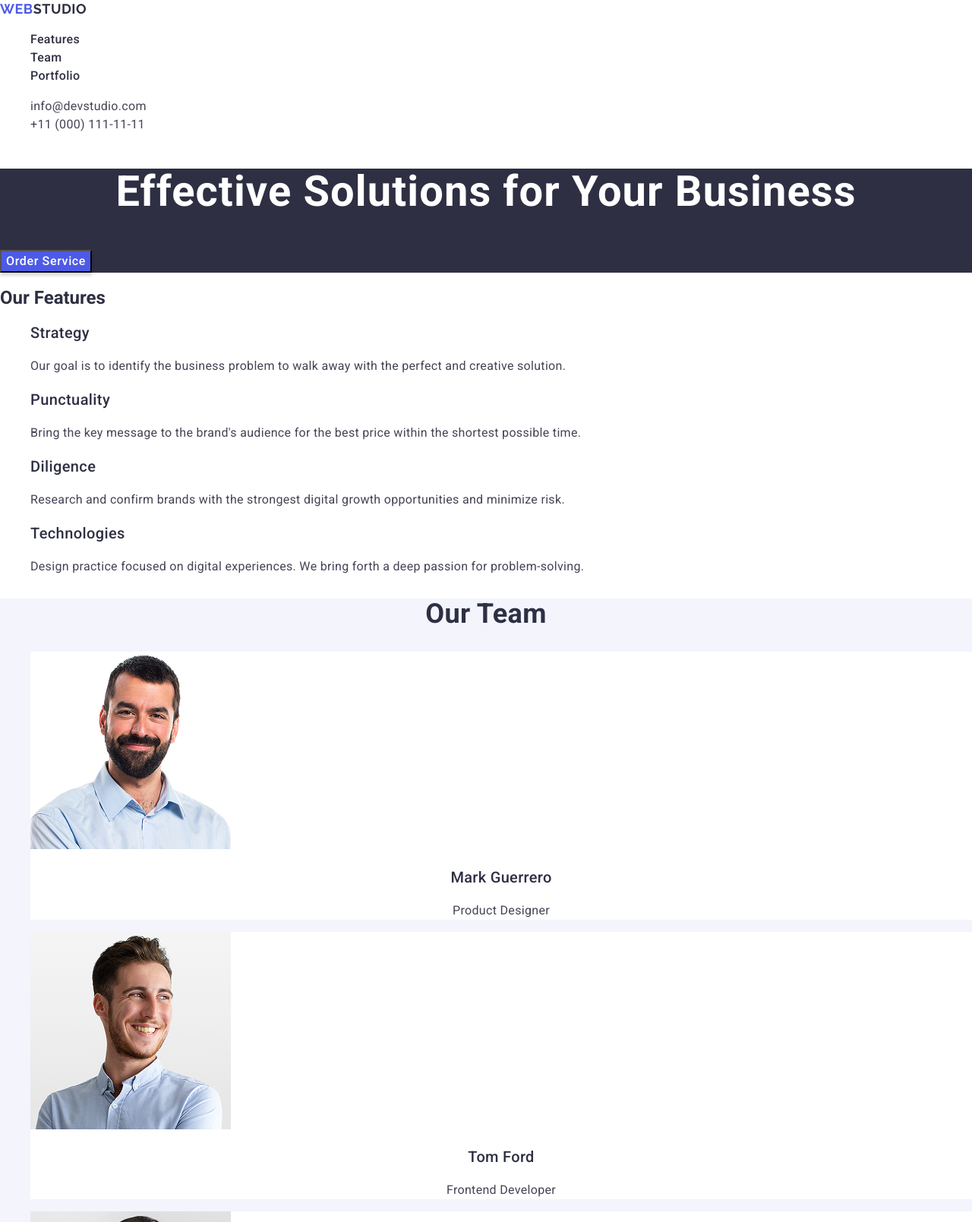
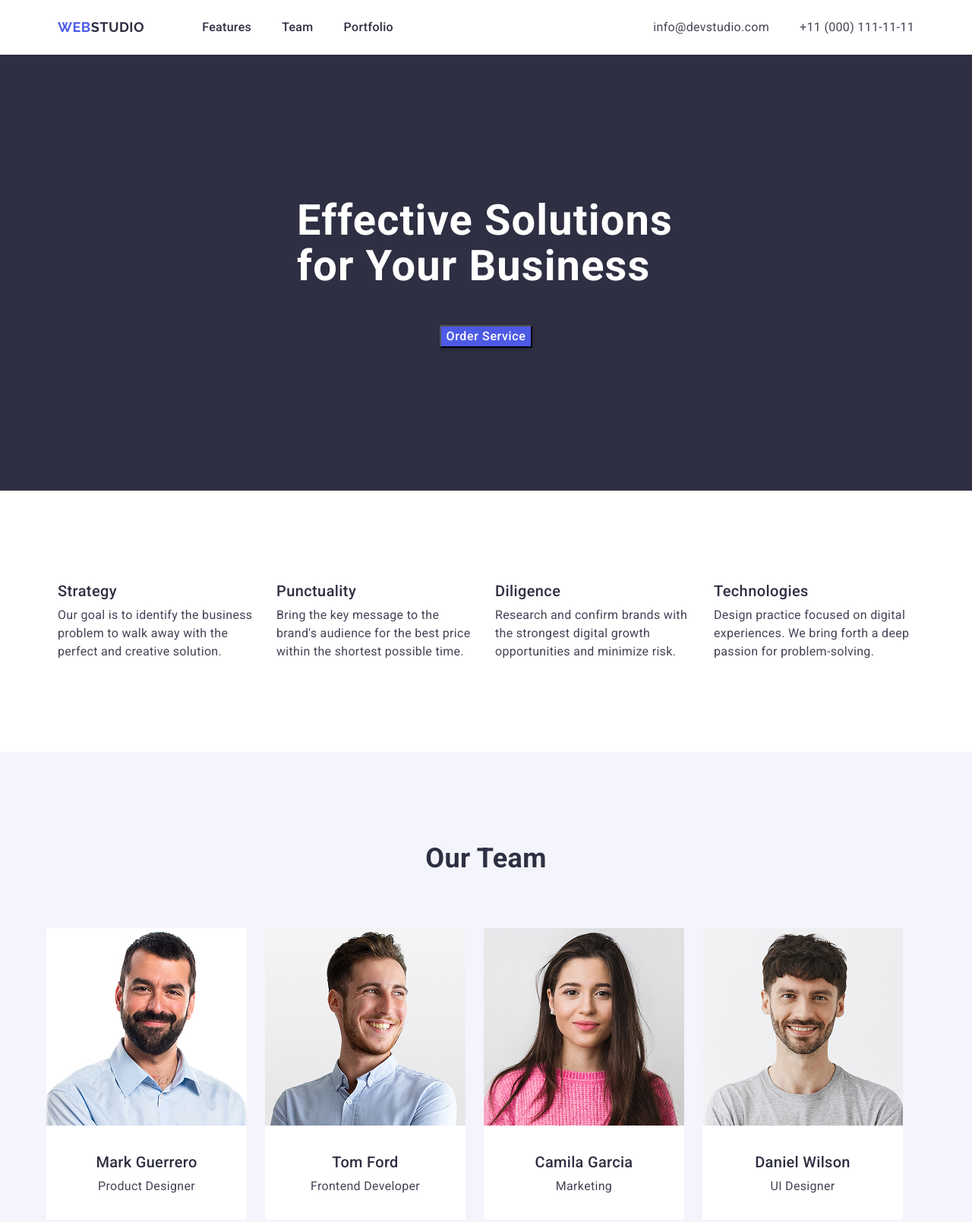
Before and after one commit to DeAuer/goit-markup-hw-03, a plain HTML site: page index.html in a window 1280 px wide. Shown: the top 1609 px of the page at 76% size. Drawn offline with nearby package versions, Linux system fonts and the light colour scheme.

Commit message:
first commit for 3rd hw

```diff
--- a/css/common.css
+++ b/css/common.css
@@ -1,13 +1,49 @@
-body {
-  font-family: 'Roboto', sans-serif;
-  color: #2e2f42;
-  background-color: #fff;
+h1,
+h2,
+h3,
+h4,
+h5,
+h6,
+p {
+  margin-top: 0;
+  margin-bottom: 0;
 }
 
 a {
   text-decoration: none;
 }
 
-ul {
+ul,
+ol {
   list-style: none;
+  margin-top: 0;
+  margin-bottom: 0;
+  padding-left: 0;
 }
+
+body {
+  font-family: 'Roboto', sans-serif;
+  color: #2e2f42;
+  background-color: #fff;
+  max-width: 1440px;
+  margin: 0 auto;
+}
+
+.sr-only {
+  position: absolute;
+  white-space: nowrap;
+  width: 1px;
+  height: 1px;
+  overflow: hidden;
+  border: 0;
+  padding: 0;
+  clip: rect(0 0 0 0);
+  clip-path: inset(100%);
+  margin: -1px;
+}
+
+.container {
+  width: 1158px;
+  max-width: 1158px;
+  margin: 0 auto;
+}
--- a/css/features.css
+++ b/css/features.css
@@ -14,4 +14,20 @@
   line-height: 1.2;
   letter-spacing: 0.02em;
   color: #2e2f42;
+  margin-bottom: 8px;
 }
+
+.features-container {
+  margin: auto;
+  padding: 120px 0;
+}
+
+.features-container ul {
+  display: flex;
+  padding: 0 15px;
+  gap: 24px;
+}
+
+.card {
+  width: calc((100% - 72px)/4);
+}
--- a/css/footer.css
+++ b/css/footer.css
@@ -1,6 +1,8 @@
 .footer {
   background-color: #2e2f42;
+  padding: 100px 0;
 }
+
 
 .footer p {
   font-family: 'Roboto', sans-serif;
@@ -8,6 +10,8 @@
   line-height: 1.5;
   letter-spacing: 0.02em;
   color: #f4f4fd;
+  width: 264px;
+  margin-top: 16px;
 }
 
 .logo-footer {
--- a/css/header.css
+++ b/css/header.css
@@ -1,5 +1,14 @@
 .header {
   font-family: 'Roboto', sans-serif;
+}
+
+.header-container {
+  display: flex;
+  /*  justify-content: center; */
+  align-items: center;
+  padding: 0 15px;
+  margin-left: auto;
+  margin-right: auto;
 }
 
 .logo-header {
@@ -9,6 +18,8 @@
   line-height: 1.33;
   letter-spacing: 0.03em;
   color: #2e2f42;
+  margin-right: 76px;
+  padding: 24px 0;
 }
 
 .logo-web-h {
@@ -21,6 +32,7 @@
   line-height: 1.5;
   letter-spacing: 0.02em;
   color: #2e2f42;
+  padding: 24px 0;
 }
 
 .nav-a:hover,
@@ -28,15 +40,26 @@
   color: #404bbf;
 }
 
+.address {
+  margin-left: auto;
+}
+
+.address ul,
+.navigation ul {
+  display: flex;
+  gap: 40px;
+}
+
 .address a:hover,
 .address a:focus {
   color: #404bbf;
 }
 
-.address a{
+.address a {
   color: #434455;
   font-style: normal;
   font-size: 16px;
   line-height: 1.5;
   letter-spacing: 0.02em;
+  padding: 24px 0;
 }
--- a/css/hero.css
+++ b/css/hero.css
@@ -2,6 +2,16 @@
   font-family: 'Roboto', sans-serif;
   color: #fff;
   background-color: #2e2f42;
+}
+
+.hero-container {
+  display: flex;
+  flex-direction: column;
+  align-items: center;
+  gap: 48px;
+  padding-top: 188px;
+  padding-bottom: 188px;
+  margin: auto;
 }
 
 .hero h1 {
@@ -9,10 +19,11 @@
   font-size: 56px;
   line-height: 1.07143;
   letter-spacing: 0.02em;
-  text-align: center;
+  max-width: 498px;
 }
 
 .button {
+  display: flex;
   color: #fff;
   font-weight: 500;
   font-size: 16px;
--- a/css/portfolio.css
+++ b/css/portfolio.css
@@ -1,6 +1,37 @@
 .portfolio {
   font-family: 'Roboto', sans-serif;
-    letter-spacing: 0.02em;
+  letter-spacing: 0.02em;
+  display: flex;
+  align-items: center;
+  justify-content: flex-start;
+  flex-direction: column;
+  gap: 10px;
+  padding: 120px 0;
+}
+
+.portfolio-container ul {
+  display: flex;
+  flex-wrap: wrap;
+  width: calc((100%-72px) / 4);
+  column-gap: 24px;
+  row-gap: 48px;
+}
+
+.portfolio-container {
+  display: flex;
+  align-items: center;
+  flex-direction: column;
+  gap: 72px;
+}
+
+.port-desc {
+  display: flex;
+  flex-direction: column;
+  border-bottom: 1px solid #e7e9fc;
+  border-left: 1px solid #e7e9fc;
+  border-right: 1px solid #e7e9fc;
+  gap: 8px;
+  padding: 32px 16px;
 }
 
 .portfolio h2 {
--- a/css/team.css
+++ b/css/team.css
@@ -3,10 +3,21 @@
   font-family: 'Roboto', sans-serif;
   letter-spacing: 0.02em;
   color: #2e2f42;
+  padding: 120px 0;
 }
 
-.team li {
-  background-color: #fff;
+.team ul {
+  display: flex;
+  width: calc((100%-72px) / 4);
+  gap: 24px;
+  border-radius: 0 0 4px 4px;
+}
+
+.name-card {
+  display: flex;
+  flex-direction: column;
+  gap: 8px;
+  padding: 32px 16px;
 }
 
 .team h2 {
@@ -14,6 +25,11 @@
   font-size: 36px;
   text-align: center;
   line-height: 1.11111;
+  margin-bottom: 72px;
+}
+
+.team li {
+  background-color: #fff;
 }
 
 .team h3 {
--- a/index.html
+++ b/index.html
@@ -21,10 +21,11 @@
   </head>
   <body>
     <header id="header" class="header">
+      <div class="container header-container">
         <a href="./index.html" class="logo-header"
           ><span class="logo-web-h">WEB</span>STUDIO
         </a>
-      <nav>
+        <nav class="navigation">
           <ul>
             <li><a href="#features" class="nav-a">Features</a></li>
             <li><a href="#team" class="nav-a">Team</a></li>
@@ -37,37 +38,41 @@
             <li><a href="tel:+110001111111">+11 (000) 111-11-11</a></li>
           </ul>
         </address>
+      </div>
     </header>
     <main>
       <section id="hero" class="hero">
+        <div class="container hero-container">
           <h1>Effective Solutions for Your Business</h1>
           <button type="button" class="button">Order Service</button>
+        </div>
       </section>
       <section id="features" class="features">
-        <h2>Our Features</h2>
+        <div class="container features-container">
+          <h2 class="sr-only">Our Features</h2>
           <ul>
-          <li>
+            <li class="card">
               <h3>Strategy</h3>
               <p>
                 Our goal is to identify the business problem to walk away with the
                 perfect and creative solution.
               </p>
             </li>
-          <li>
+            <li class="card">
               <h3>Punctuality</h3>
               <p>
                 Bring the key message to the brand's audience for the best price
                 within the shortest possible time.
               </p>
             </li>
-          <li>
+            <li class="card">
               <h3>Diligence</h3>
               <p>
                 Research and confirm brands with the strongest digital growth
                 opportunities and minimize risk.
               </p>
             </li>
-          <li>
+            <li class="card">
               <h3>Technologies</h3>
               <p>
                 Design practice focused on digital experiences. We bring forth a
@@ -75,33 +80,45 @@
               </p>
             </li>
           </ul>
+        </div>
       </section>
       <section id="team" class="team">
+        <div class="container">
           <h2>Our Team</h2>
           <ul>
-          <li>
+            <li class="team-card">
               <img src="./images/team-1.jpg" alt="Mark Guerrero" width="264" />
+              <div class="name-card">
                 <h3>Mark Guerrero</h3>
                 <p>Product Designer</p>
+              </div>
             </li>
-          <li>
+            <li class="team-card">
               <img src="./images/team-2.jpg" alt="Tom Ford" width="264" />
+              <div class="name-card">
                 <h3>Tom Ford</h3>
                 <p>Frontend Developer</p>
+              </div>
             </li>
-          <li>
+            <li class="team-card">
               <img src="./images/team-3.jpg" alt="Camila Garcia" width="264" />
+              <div class="name-card">
                 <h3>Camila Garcia</h3>
                 <p>Marketing</p>
+              </div>
             </li>
-          <li>
+            <li class="team-card">
               <img src="./images/team-4.jpg" alt="Daniel Wilson" width="264" />
+              <div class="name-card">
                 <h3>Daniel Wilson</h3>
                 <p>UI Designer</p>
+              </div>
             </li>
           </ul>
+        </div>
       </section>
       <section id="portfolio" class="portfolio">
+        <div class="container portfolio-container">
           <h2>Our Portfolio</h2>
           <ul>
             <li>
@@ -110,8 +127,10 @@
                 alt="Interface of the App"
                 width="360"
               />
+              <div class="port-desc">
                 <h3>Banking App</h3>
                 <p>App</p>
+              </div>
             </li>
             <li>
               <img
@@ -119,8 +138,10 @@
                 alt="Payment with QR-Code"
                 width="360"
               />
+              <div class="port-desc">
                 <h3>Cashless Payment</h3>
                 <p>Marketing</p>
+              </div>
             </li>
             <li>
               <img
@@ -128,8 +149,10 @@
                 alt="Laptop & Smartphone with advertisement"
                 width="360"
               />
+              <div class="port-desc">
                 <h3>Meditation App</h3>
                 <p>App</p>
+              </div>
             </li>
             <li>
               <img
@@ -137,8 +160,10 @@
                 alt="Interior of a car with a steering wheel"
                 width="360"
               />
+              <div class="port-desc">
                 <h3>Taxi Service</h3>
                 <p>Marketing</p>
+              </div>
             </li>
             <li>
               <img
@@ -146,8 +171,10 @@
                 alt="Different Screen Illustrations"
                 width="360"
               />
+              <div class="port-desc">
                 <h3>Screen Illustrations</h3>
                 <p>Design</p>
+              </div>
             </li>
             <li>
               <img
@@ -155,13 +182,17 @@
                 alt="Woman communicating through Smartphone"
                 width="360"
               />
+              <div class="port-desc">
                 <h3>Online Courses</h3>
                 <p>Marketing</p>
+              </div>
             </li>
           </ul>
+        </div>
       </section>
     </main>
     <footer id="footer" class="footer">
+      <div class="container">
         <a href="./index.html" class="logo-footer">
           <span class="logo-web-f">WEB</span>STUDIO
         </a>
@@ -169,6 +200,7 @@
           Increase the flow of customers and sales for your business with digital
           marketing & growth solutions.
         </p>
+      </div>
     </footer>
   </body>
 </html>
```
Lines whose indentation alone changed are shown as unchanged.
